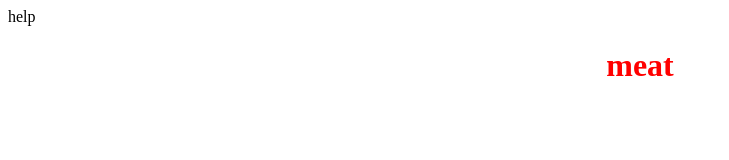
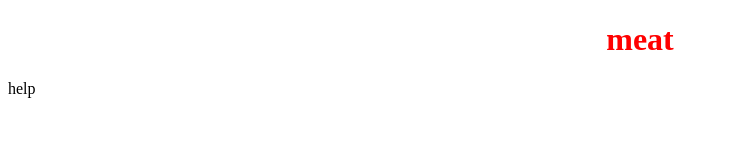
Before and after one commit to Orimuri12/wspage, a plain HTML site: page meat.html in a window 1280 px wide. Shown: the whole page, without its empty margins (0-729 px from the left). Drawn offline with Linux system fonts and the light colour scheme.

Commit message:
Add files via upload

```diff
--- a/meat.html
+++ b/meat.html
@@ -1,11 +1,14 @@
-<DOCTYPE HTML5>
+<!DOCTYPE html>
+<html lang="en">
+<head>
+    <meta charset="UTF-8">
+    <title>meat</title>
+</head>
+<body>
+    <center>
+        <h1><font color="red">meat</font></h1>
+    </center>
 
-<link rel="stylesheet" href="meatcss.css">
-<head>
-  help
-</head>
-
-  <body>
-  <h1 style="text-align: center; color: red">meat</h1>
-
+    <p>help</p>
 </body>
+</html>
```
